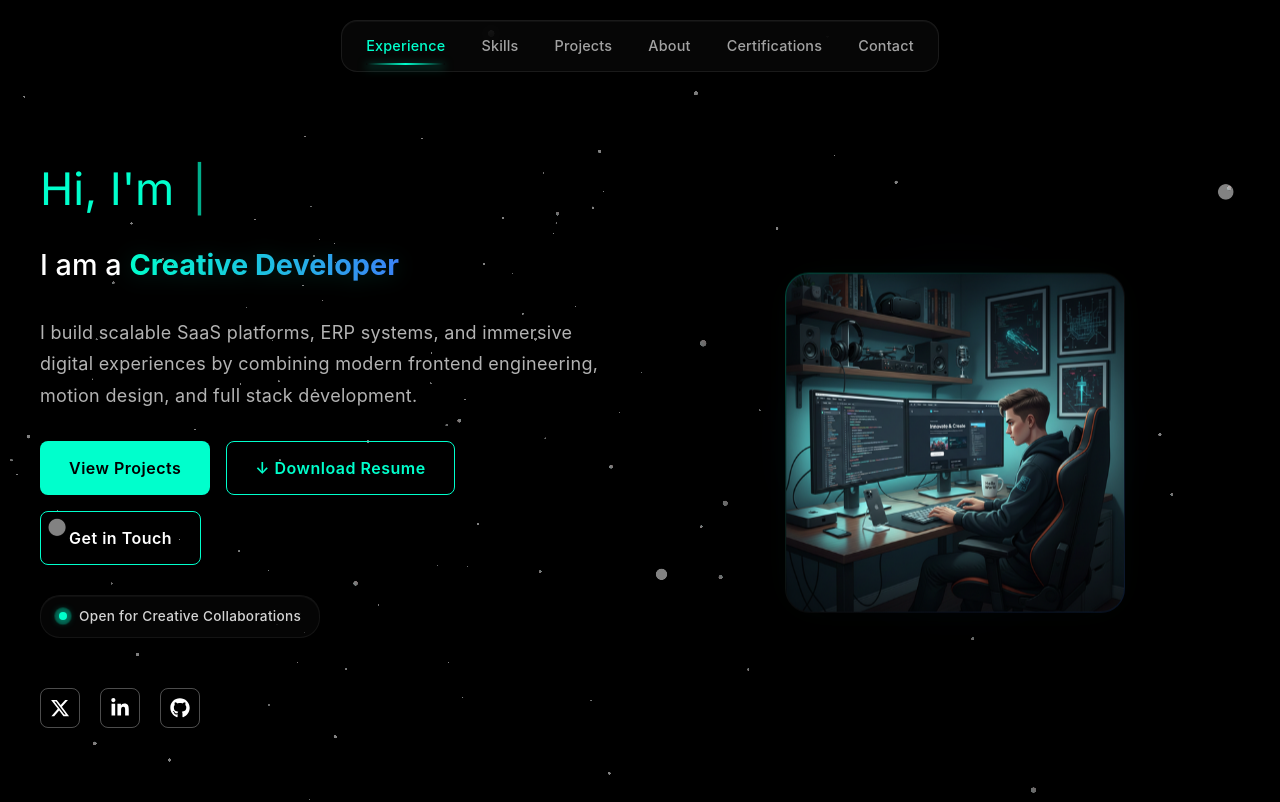
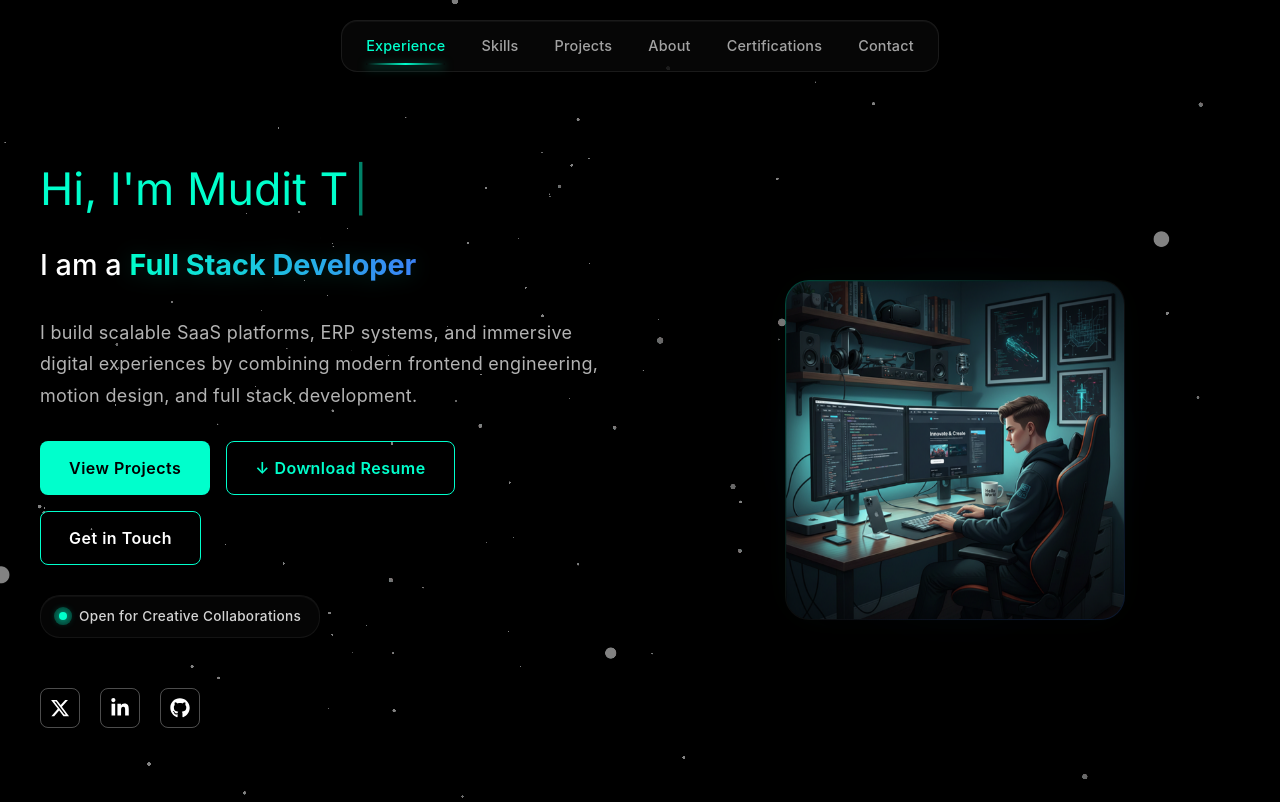
Before and after one commit to Mudit-tyagi-dev/Portfolio, a React (Vite) app: page / in a window 1280 px wide. Shown: the top 802 px of the page. Built offline with nearby package versions, Linux system fonts and the light colour scheme; a web font is replaced by a local one.

Commit message:
remove the intro and change project link

```diff
--- a/src/App.jsx
+++ b/src/App.jsx
@@ -1,6 +1,6 @@
 import React, { useState, useEffect } from "react";
 import Lenis from "lenis";
-import { motion, AnimatePresence } from "framer-motion";
+import { motion, } from "framer-motion";
 // import Lenis from "@studio-freight/lenis";
 
 import Intro from "./Intro/Intro.jsx";
@@ -47,19 +47,42 @@ export default function App() {
   }, []);
 
   return (
+    // <div className="app-wrapper">
+    //   <Background />
+
+    //   {/* <AnimatePresence mode="wait">
+    //     {showIntro ? (
+    //       <Intro key="intro" onFinish={() => setShowIntro(false)} />
+    //     ) : (
+
+    //     )}
+    //   </AnimatePresence> */}
+    //   <motion.div
+    //         key="main"
+    //         initial={{ scale: 1, opacity: 0 }}
+    //         animate={{ scale: 1, opacity: 1 }}
+    //         // transition={{ duration: 1 }}
+    //       >
+    //         <Home />
+    //         <ProfessionalJourney />
+    //         <SkillsRefactored />
+    //         <ProjectsSection />
+    //         <AboutSection />
+    //         <Certifications />
+    //         <ContactSection />
+    //         <FooterSection />
+    //       </motion.div>
+    // </div>
  <div className="app-wrapper">
-      {/* ✅ GLOBAL PARTICLE BACKGROUND */}
     <Background />
 
-      <AnimatePresence mode="wait">
-        {showIntro ? (
-          <Intro key="intro" onFinish={() => setShowIntro(false)} />
-        ) : (
     <motion.div
-            key="main"
-            initial={{ scale: 0.95, opacity: 0 }}
-            animate={{ scale: 1, opacity: 1 }}
-            transition={{ duration: 1 }}
+      initial={{ opacity: 0, y: 30 }}
+      animate={{ opacity: 1, y: 0 }}
+      transition={{
+        duration: 1,
+        ease: [0.22, 1, 0.36, 1],
+      }}
     >
       <Home />
       <ProfessionalJourney />
@@ -70,8 +93,6 @@ export default function App() {
       <ContactSection />
       <FooterSection />
     </motion.div>
-        )}
-      </AnimatePresence>
   </div>
   );
 }
--- a/src/Components/Projects/ProjectsSection.jsx
+++ b/src/Components/Projects/ProjectsSection.jsx
@@ -45,9 +45,9 @@ function ProjectsSection() {
       value: "Establishes digital credibility and increases client inquiries.",
       highlights: ["SEO Optimized", "Professional UI", "Responsive Layout"],
       tags: ["React", "Express.js", "GSAP", "Tailwind CSS", "Radix UI"],
-      image: "/Assets/3.webp",
+      image: "/Assets/vip.png",
       github: "https://github.com/Mudit-tyagi-dev/Vipin-Tyagi-and-Company-law-Firm-",
-      live: "https://vipin-tyagi-and-company-law-firm.vercel.app/",
+      live: "https://www.vipintyagiandcompany.com/",
     },
     {
       id: 4,
```
Also changed, not shown: index.html (+1 -1 lines), src/Components/Footer/FooterSection.jsx (+20 -1 lines), public/Assets/porfoliologo.png (added), public/resume.txt (deleted), 1 other file (tests, documents, lock files or other folders). Lines whose indentation alone changed are shown as unchanged.
